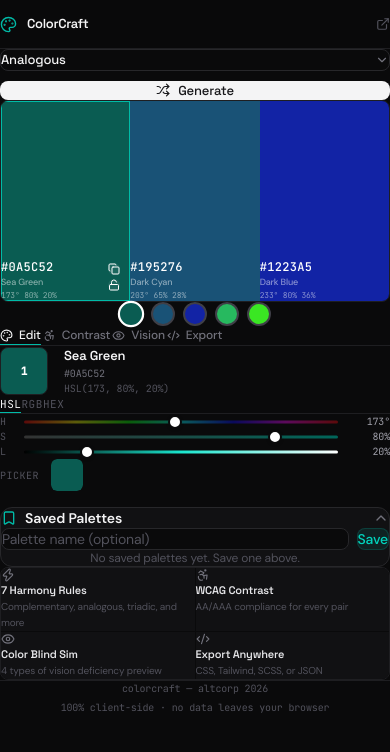
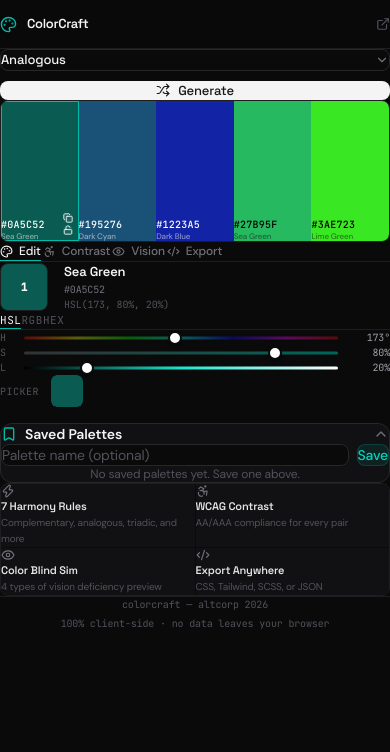
Before and after one commit to WarriorSushi/colorcraft, a Next.js app: page /colorcraft/ in a window 390 px wide. Shown: the top 752 px of the page. Built offline with nearby package versions, Linux system fonts and the light colour scheme.

Commit message:
fix: mobile - all 5 colors always visible (shorter on mobile), remove negative margins, proper responsive padding

```diff
--- a/src/app/page.tsx
+++ b/src/app/page.tsx
@@ -125,8 +125,8 @@ export default function HomePage() {
           selectedIndex={selectedIndex}
         />
 
-        {/* Tab bar — scrollable on mobile */}
-        <div className="flex items-center gap-0.5 border-b border-[#1e1e21] overflow-x-auto -mx-4 px-4 sm:mx-0 sm:px-0">
+        {/* Tab bar */}
+        <div className="flex items-center gap-0.5 border-b border-[#1e1e21]">
           {TABS.map(tab => {
             const Icon = tab.icon;
             return (
--- a/src/components/PaletteBar.tsx
+++ b/src/components/PaletteBar.tsx
@@ -28,154 +28,98 @@ export default function PaletteBar({
   }, []);
 
   return (
-    <>
-      {/* Desktop: 5-column grid, tall swatches */}
-      <div className="hidden sm:grid grid-cols-5 gap-0 rounded-lg overflow-hidden border border-[#1e1e21]">
-        {colors.map((color, i) => (
-          <Swatch
-            key={`d-${i}`}
-            color={color}
-            index={i}
-            isSelected={i === selectedIndex}
-            isLocked={locked[i]}
-            isDragging={i === dragIndex}
-            isDragOver={i === dragOverIndex && dragIndex !== i}
-            copiedIndex={copiedIndex}
-            height="h-[280px]"
-            onSelect={() => onSelectColor(i)}
-            onCopy={() => copyColor(color, i)}
-            onToggleLock={() => onToggleLock(i)}
-            onDragStart={() => setDragIndex(i)}
-            onDragOver={() => setDragOverIndex(i)}
-            onDrop={() => {
+    <div className="grid grid-cols-5 gap-0 rounded-lg overflow-hidden border border-[#1e1e21]">
+      {colors.map((color, i) => {
+        const textColor = textColorForBg(color);
+        const textDim = textColor === '#ffffff' ? 'rgba(255,255,255,0.5)' : 'rgba(0,0,0,0.45)';
+        const hsl = hexToHsl(color);
+        const name = nearestColorName(color);
+        const isSelected = i === selectedIndex;
+        const isDragging = i === dragIndex;
+        const isDragOver = i === dragOverIndex && dragIndex !== i;
+
+        return (
+          <div
+            key={i}
+            className={`relative group cursor-pointer transition-all duration-150 ${
+              isSelected ? 'ring-1 ring-teal-500 ring-inset z-10' : ''
+            } ${isDragging ? 'opacity-30' : ''} ${isDragOver ? 'brightness-110' : ''}`}
+            style={{ backgroundColor: color }}
+            onClick={() => onSelectColor(i)}
+            draggable
+            onDragStart={(e) => { e.dataTransfer.effectAllowed = 'move'; setDragIndex(i); }}
+            onDragOver={(e) => { e.preventDefault(); setDragOverIndex(i); }}
+            onDrop={(e) => {
+              e.preventDefault();
               if (dragIndex !== null && dragIndex !== i) onReorder(dragIndex, i);
               setDragIndex(null); setDragOverIndex(null);
             }}
             onDragEnd={() => { setDragIndex(null); setDragOverIndex(null); }}
-          />
-        ))}
-      </div>
-
-      {/* Mobile: horizontal scroll strip with tappable swatches */}
-      <div className="sm:hidden flex gap-0 rounded-lg overflow-hidden border border-[#1e1e21] overflow-x-auto snap-x snap-mandatory">
-        {colors.map((color, i) => (
-          <Swatch
-            key={`m-${i}`}
-            color={color}
-            index={i}
-            isSelected={i === selectedIndex}
-            isLocked={locked[i]}
-            isDragging={false}
-            isDragOver={false}
-            copiedIndex={copiedIndex}
-            height="h-[200px]"
-            className="min-w-[33.333%] snap-center"
-            onSelect={() => onSelectColor(i)}
-            onCopy={() => copyColor(color, i)}
-            onToggleLock={() => onToggleLock(i)}
-          />
-        ))}
-      </div>
-
-      {/* Mobile: selected color indicator dots */}
-      <div className="sm:hidden flex items-center justify-center gap-2 pt-2">
-        {colors.map((color, i) => (
-          <button
-            key={i}
-            onClick={() => onSelectColor(i)}
-            className={`w-6 h-6 rounded-full border-2 transition-all ${
-              i === selectedIndex ? 'border-white scale-110' : 'border-zinc-700'
-            }`}
-            style={{ backgroundColor: color }}
-            aria-label={`Select color ${i + 1}`}
-          />
-        ))}
-      </div>
-    </>
-  );
-}
-
-function Swatch({
-  color, index, isSelected, isLocked, isDragging, isDragOver, copiedIndex, height,
-  className = '', onSelect, onCopy, onToggleLock, onDragStart, onDragOver, onDrop, onDragEnd,
-}: {
-  color: string; index: number; isSelected: boolean; isLocked: boolean;
-  isDragging: boolean; isDragOver: boolean; copiedIndex: number | null;
-  height: string; className?: string;
-  onSelect: () => void; onCopy: () => void; onToggleLock: () => void;
-  onDragStart?: () => void; onDragOver?: () => void; onDrop?: () => void; onDragEnd?: () => void;
-}) {
-  const textColor = textColorForBg(color);
-  const textDim = textColor === '#ffffff' ? 'rgba(255,255,255,0.5)' : 'rgba(0,0,0,0.45)';
-  const hsl = hexToHsl(color);
-  const name = nearestColorName(color);
-
-  return (
-    <div
-      className={`relative group cursor-pointer transition-all duration-150 flex-shrink-0 ${
-        isSelected ? 'ring-1 ring-teal-500 ring-inset z-10' : ''
-      } ${isDragging ? 'opacity-30' : ''} ${isDragOver ? 'brightness-110' : ''} ${className}`}
-      style={{ backgroundColor: color }}
-      onClick={onSelect}
-      draggable={!!onDragStart}
-      onDragStart={onDragStart ? (e) => { e.dataTransfer.effectAllowed = 'move'; onDragStart(); } : undefined}
-      onDragOver={onDragOver ? (e) => { e.preventDefault(); onDragOver(); } : undefined}
-      onDrop={onDrop ? (e) => { e.preventDefault(); onDrop(); } : undefined}
-      onDragEnd={onDragEnd}
           >
-      <div className={`${height} flex flex-col justify-end p-3`}>
+            {/* Short on mobile, tall on desktop — ALL 5 always visible */}
+            <div className="h-[140px] sm:h-[200px] md:h-[280px] flex flex-col justify-end p-2 sm:p-3">
               {/* Lock badge */}
-        {isLocked && (
-          <div className="absolute top-2.5 right-2.5" style={{ color: textDim }}>
-            <Lock size={11} />
+              {locked[i] && (
+                <div className="absolute top-1.5 sm:top-2.5 right-1.5 sm:right-2.5" style={{ color: textDim }}>
+                  <Lock size={10} className="sm:w-[11px] sm:h-[11px]" />
                 </div>
               )}
 
               {/* Drag handle — desktop only */}
-        {onDragStart && (
               <div
-            className="absolute top-2 left-1/2 -translate-x-1/2 opacity-0 group-hover:opacity-40 transition-opacity cursor-grab active:cursor-grabbing"
+                className="hidden sm:block absolute top-2 left-1/2 -translate-x-1/2 opacity-0 group-hover:opacity-40 transition-opacity cursor-grab active:cursor-grabbing"
                 style={{ color: textColor }}
               >
                 <GripVertical size={14} />
               </div>
-        )}
 
-        {/* Color data — bottom-aligned, left-aligned */}
+              {/* Color data — bottom-aligned */}
               <div className="space-y-0.5">
-          <span className="block text-[12px] sm:text-[13px] font-mono font-medium tracking-wide uppercase" style={{ color: textColor }}>
+                <span
+                  className="block text-[10px] sm:text-[12px] md:text-[13px] font-mono font-medium tracking-wide uppercase leading-tight"
+                  style={{ color: textColor }}
+                >
                   {color}
                 </span>
-          <span className="block text-[9px] sm:text-[10px] font-medium" style={{ color: textDim }}>
+                <span
+                  className="block text-[8px] sm:text-[9px] md:text-[10px] font-medium leading-tight"
+                  style={{ color: textDim }}
+                >
                   {name}
                 </span>
-          <span className="block text-[8px] sm:text-[9px] font-mono" style={{ color: textDim }}>
+                <span
+                  className="hidden sm:block text-[8px] md:text-[9px] font-mono"
+                  style={{ color: textDim }}
+                >
                   {hsl.h}° {hsl.s}% {hsl.l}%
                 </span>
               </div>
 
-        {/* Actions — visible on tap (mobile) or hover (desktop) */}
-        <div className={`absolute bottom-2.5 right-2.5 flex flex-col gap-1 ${
+              {/* Actions — always visible when selected, hover on desktop */}
+              <div className={`absolute bottom-1.5 sm:bottom-2.5 right-1.5 sm:right-2.5 flex flex-col gap-0.5 sm:gap-1 ${
                 isSelected ? 'opacity-100' : 'opacity-0 group-hover:opacity-100'
               } transition-opacity`}>
                 <button
-            onClick={(e) => { e.stopPropagation(); onCopy(); }}
-            className="p-1.5 rounded-md transition-colors"
+                  onClick={(e) => { e.stopPropagation(); copyColor(color, i); }}
+                  className="p-1 sm:p-1.5 rounded-md transition-colors"
                   style={{ backgroundColor: `${textColor}12`, color: textColor }}
                   title="Copy hex"
                 >
-            {copiedIndex === index ? <Check size={12} /> : <Copy size={12} />}
+                  {copiedIndex === i ? <Check size={10} className="sm:w-3 sm:h-3" /> : <Copy size={10} className="sm:w-3 sm:h-3" />}
                 </button>
                 <button
-            onClick={(e) => { e.stopPropagation(); onToggleLock(); }}
-            className="p-1.5 rounded-md transition-colors"
+                  onClick={(e) => { e.stopPropagation(); onToggleLock(i); }}
+                  className="p-1 sm:p-1.5 rounded-md transition-colors"
                   style={{ backgroundColor: `${textColor}12`, color: textColor }}
-            title={isLocked ? 'Unlock' : 'Lock'}
+                  title={locked[i] ? 'Unlock' : 'Lock'}
                 >
-            {isLocked ? <Lock size={12} /> : <Unlock size={12} />}
+                  {locked[i] ? <Lock size={10} className="sm:w-3 sm:h-3" /> : <Unlock size={10} className="sm:w-3 sm:h-3" />}
                 </button>
               </div>
             </div>
           </div>
         );
+      })}
+    </div>
+  );
 }
--- a/src/components/SavedPalettes.tsx
+++ b/src/components/SavedPalettes.tsx
@@ -43,7 +43,7 @@ export default function SavedPalettes({ currentColors, currentHarmony, onLoad }:
   };
 
   return (
-    <div className="bg-[#111113] border border-zinc-800 rounded-xl p-5 space-y-4">
+    <div className="bg-[#111113] border border-zinc-800 rounded-xl p-4 sm:p-5 space-y-4">
       <button
         onClick={() => setExpanded(!expanded)}
         className="flex items-center justify-between w-full"
```
Lines whose indentation alone changed are shown as unchanged.
